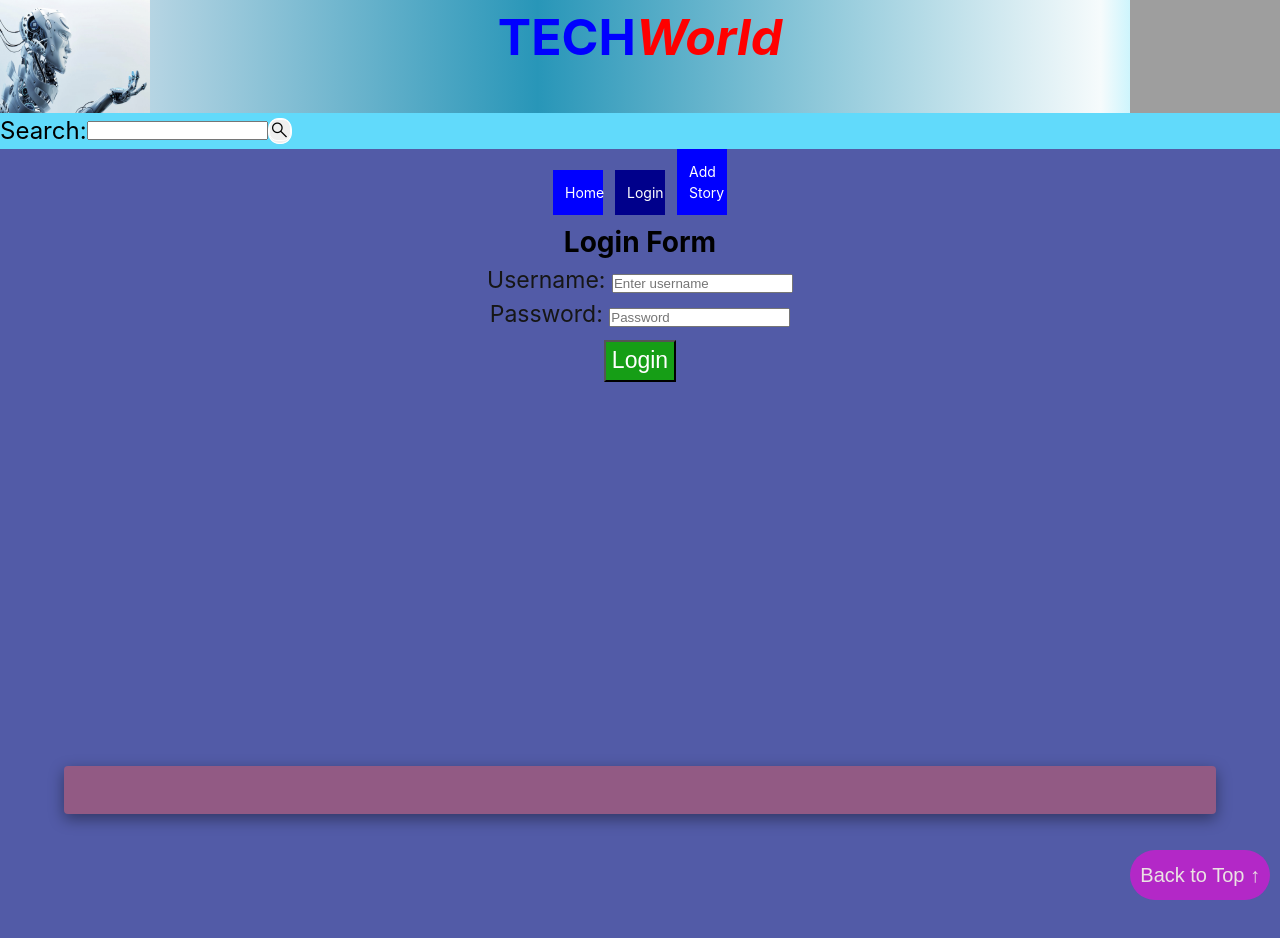
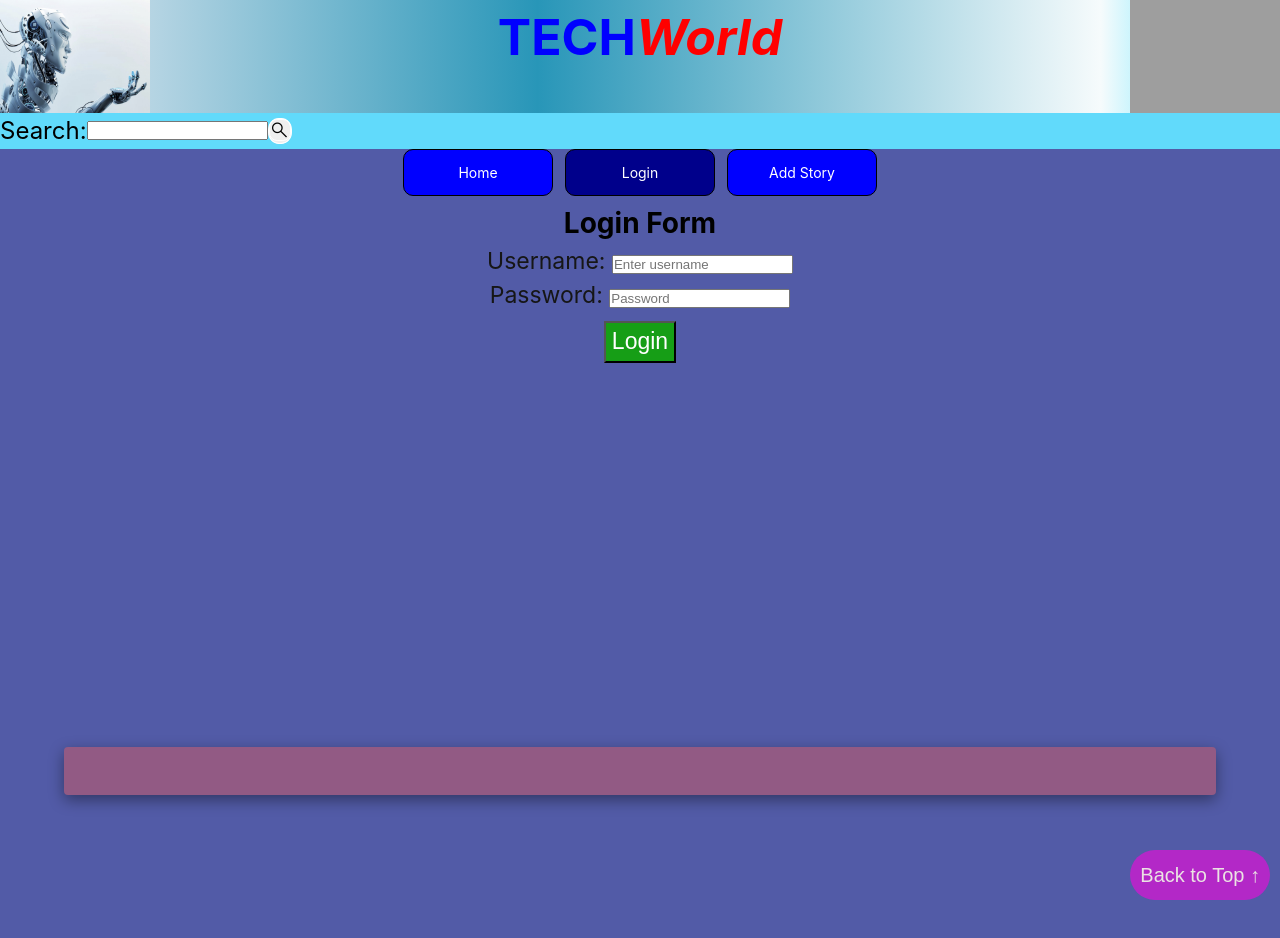
Before and after one commit to manotim/Tech-Blog-App, a React (Create React App) app: page /login in a window 1280 px wide. Shown: the top 938 px of the page. Built offline with nearby package versions, Linux system fonts and the light colour scheme; grey boxes are pictures that could not be loaded.

Commit message:
nav buttons styled

```diff
--- a/src/Components/NavBar.js
+++ b/src/Components/NavBar.js
@@ -3,9 +3,11 @@ import { NavLink } from 'react-router-dom'
 
 const linkStyles = {
   display: 'inline-block',
-  width: '50px',
+  width: '150px',
   padding: '12px',
   margin: '0 6px 6px',
+  border: '1px solid black',
+  borderRadius: '10px',
   background: 'blue',
   textDecoration: 'none',
   color: 'white',
```
